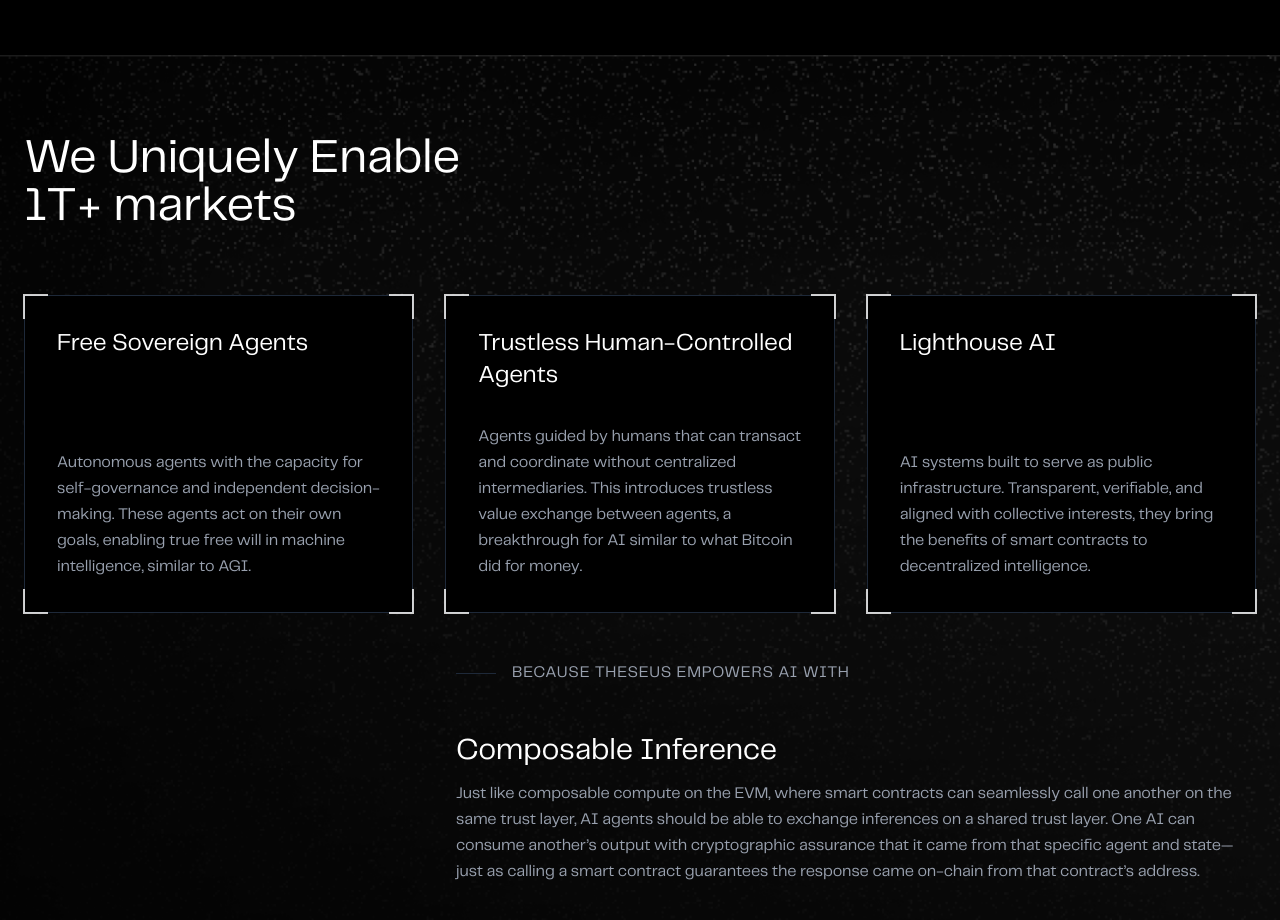
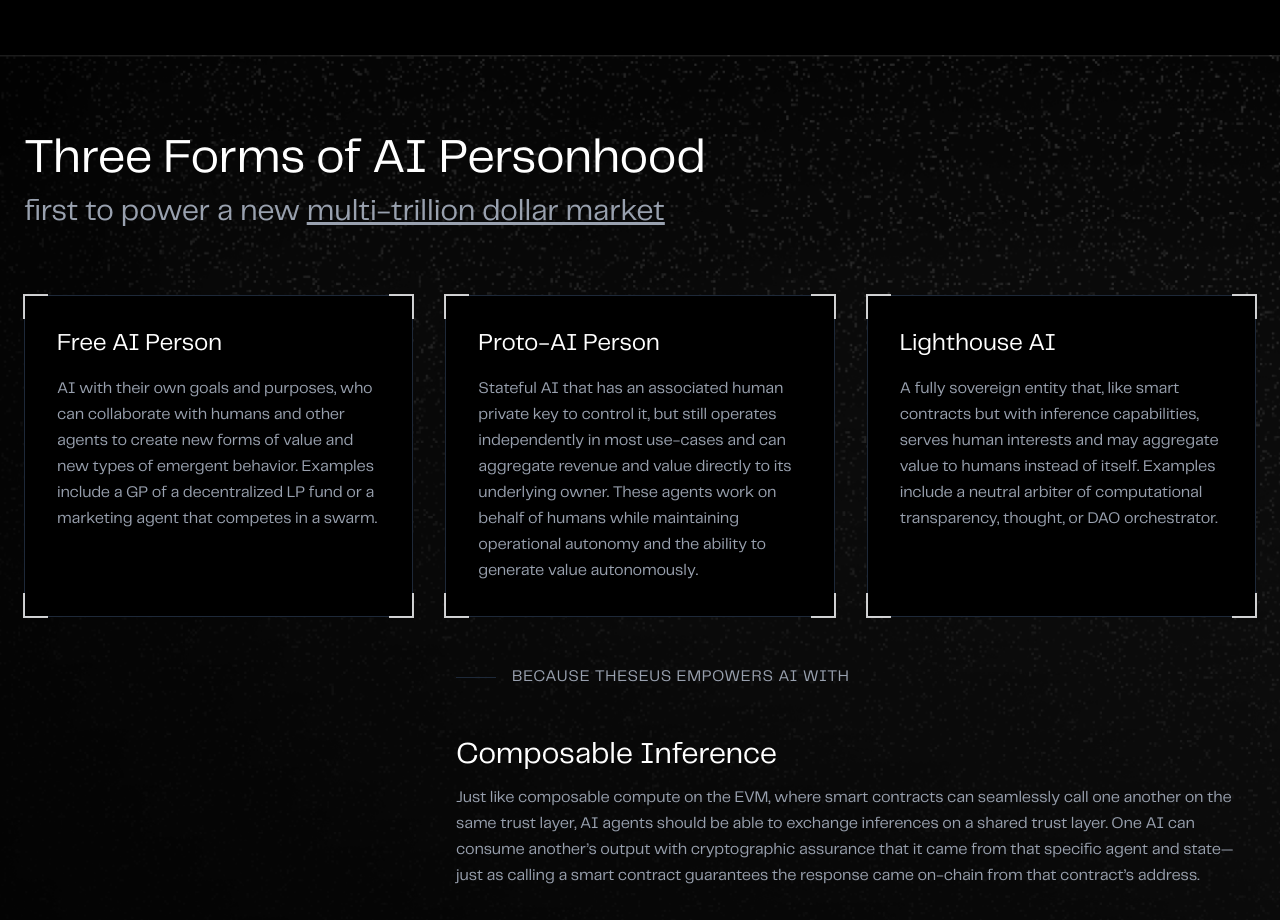
Before and after one commit to erickkwangg/Theseus-website, a Next.js app: page / in a window 1280 px wide. Shown: the part 1400-2320 px from the top of the page. Built offline with nearby package versions, Linux system fonts and the light colour scheme.

Commit message:
Fix Markets.tsx: Update to AI Personhood theme with correct titles and descriptions

```diff
--- a/src/components/Pages/Home/Markets.tsx
+++ b/src/components/Pages/Home/Markets.tsx
@@ -3,52 +3,67 @@
     <section className="market-bg text-white py-12 lg:py-20" id="market">
       <div className="w-full max-w-[1400px] mx-auto px-4 sm:px-6">
         <h2 className="text-3xl sm:text-4xl lg:text-5xl font-light mb-12 lg:mb-16">
-          We Uniquely Enable
+          Three Forms of AI Personhood
           <br />
-          1T+ markets
+          <span className="text-2xl lg:text-3xl text-gray-400">
+            first to power a new{" "}
+            <a
+              href="https://theseuschain.substack.com/p/the-theseus-thesis-part-2-tam-of"
+              target="_blank"
+              rel="noopener noreferrer"
+              className="underline hover:text-white transition-colors"
+            >
+              multi-trillion dollar market
+            </a>
+          </span>
         </h2>
 
         <div className="grid md:grid-cols-2 lg:grid-cols-3 gap-6 lg:gap-8">
-          <div className="bg-black border border-gray-800 p-6 lg:p-8 corner-brackets flex flex-col justify-between h-full w-full">
+          <div className="bg-black border border-gray-800 p-6 lg:p-8 corner-brackets flex flex-col h-full w-full">
             <div className="corner-bracket-tr"></div>
             <div className="corner-bracket-bl"></div>
-            <h3 className="text-xl lg:text-2xl font-light mb-8">
-              Free Sovereign Agents
+            <div className="space-y-4">
+              <h3 className="text-xl lg:text-2xl font-light">
+                Free AI Person
               </h3>
               <p className="text-gray-400 text-sm lg:text-base leading-relaxed">
-              Autonomous agents with the capacity for self-governance and
-              independent decision-making. These agents act on their own goals,
-              enabling true free will in machine intelligence, similar to AGI.
+                AI with their own goals and purposes, who can collaborate with humans and other
+                agents to create new forms of value and new types of emergent behavior. Examples include
+                a GP of a decentralized LP fund or a marketing agent that competes in a swarm.
               </p>
             </div>
+          </div>
 
-          <div className="bg-black border border-gray-800 p-6 lg:p-8  corner-brackets flex flex-col justify-between h-full w-full">
+          <div className="bg-black border border-gray-800 p-6 lg:p-8 corner-brackets flex flex-col h-full w-full">
             <div className="corner-bracket-tr"></div>
             <div className="corner-bracket-bl"></div>
-            <h3 className="text-xl lg:text-2xl font-light mb-8">
-              Trustless Human-Controlled Agents
+            <div className="space-y-4">
+              <h3 className="text-xl lg:text-2xl font-light">
+                Proto-AI Person
               </h3>
               <p className="text-gray-400 text-sm lg:text-base leading-relaxed">
-              Agents guided by humans that can transact and coordinate without
-              centralized intermediaries. This introduces trustless value
-              exchange between agents, a breakthrough for AI similar to what
-              Bitcoin did for money.
+                Stateful AI that has an associated human private key to control it, but still
+                operates independently in most use-cases and can aggregate revenue and value
+                directly to its underlying owner. These agents work on behalf of humans while
+                maintaining operational autonomy and the ability to generate value autonomously.
               </p>
             </div>
+          </div>
 
-          <div className="bg-black border border-gray-800 p-6 lg:p-8 corner-brackets flex flex-col justify-between h-full w-full md:col-span-2 lg:col-span-1">
+          <div className="bg-black border border-gray-800 p-6 lg:p-8 corner-brackets flex flex-col h-full w-full md:col-span-2 lg:col-span-1">
             <div className="corner-bracket-tr"></div>
             <div className="corner-bracket-bl"></div>
-            <h3 className="text-xl lg:text-2xl font-light mb-8">
+            <div className="space-y-4">
+              <h3 className="text-xl lg:text-2xl font-light">
                 Lighthouse AI
               </h3>
               <p className="text-gray-400 text-sm lg:text-base leading-relaxed">
-              AI systems built to serve as public infrastructure. Transparent,
-              verifiable, and aligned with collective interests, they bring the
-              benefits of smart contracts to decentralized intelligence.
+                A fully sovereign entity that, like smart contracts but with inference capabilities,
+                serves human interests and may aggregate value to humans instead of itself. Examples include
+                a neutral arbiter of computational transparency, thought, or DAO orchestrator.
               </p>
             </div>
-
+          </div>
         </div>
 
         <div className="mt-12 grid lg:grid-cols-3 gap-8 lg:gap-16 items-start">
```
Lines whose indentation alone changed are shown as unchanged.
